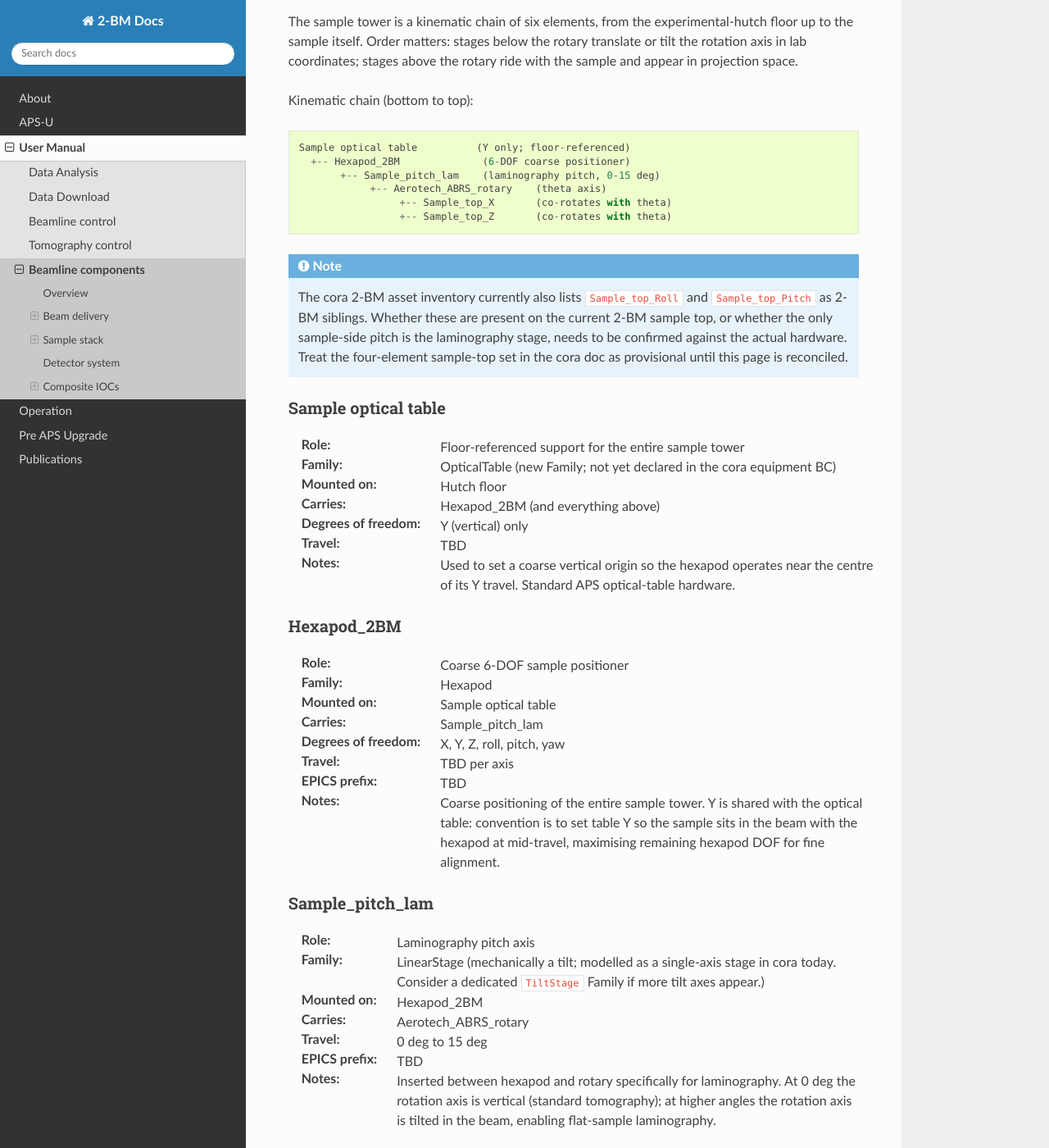
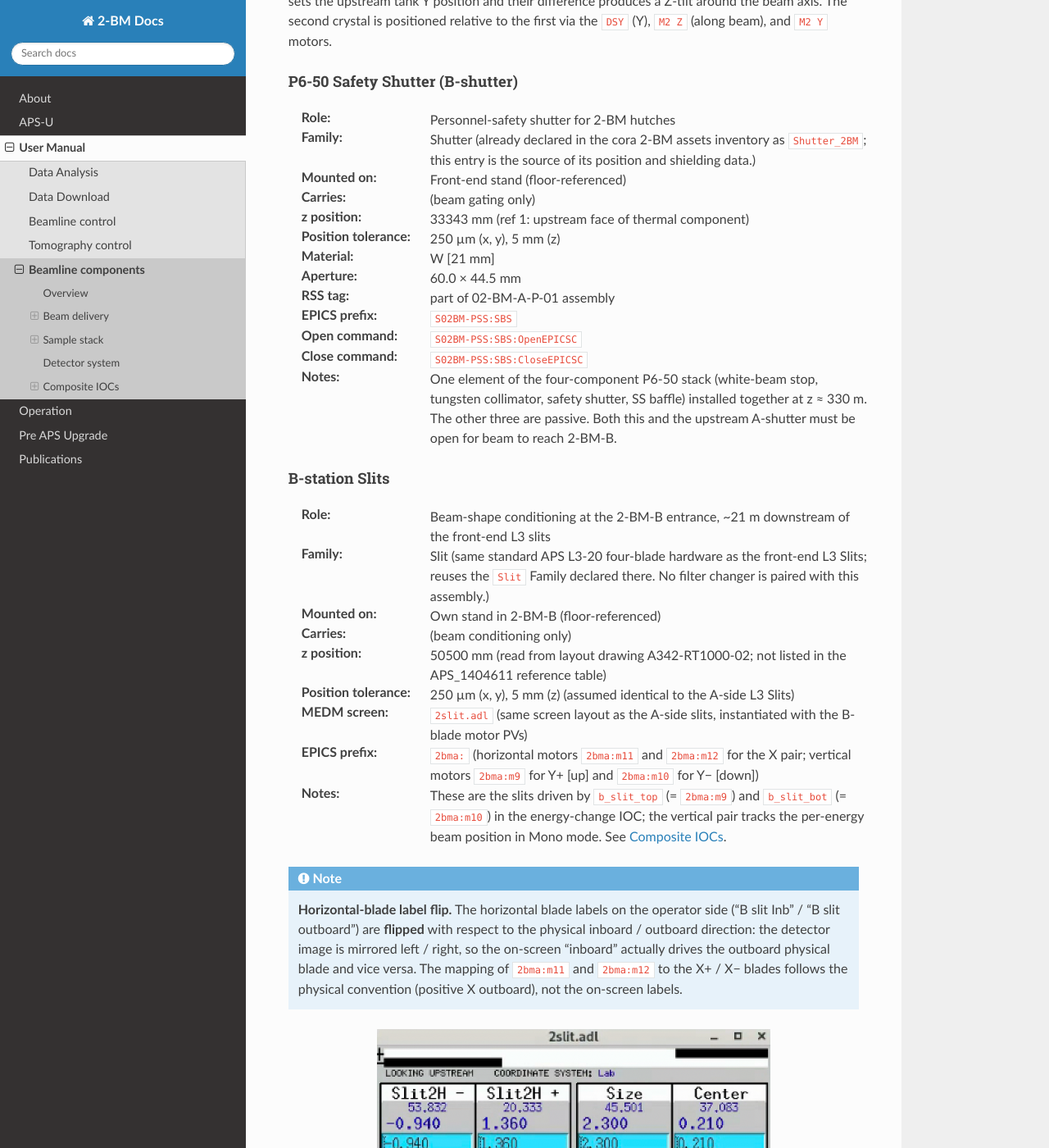
Before and after one commit to xray-imaging/2bm-docs, a Sphinx documentation site: the page built from docs/source/manual/item_020.rst, in a window 1280 px wide and 1400 px high, scrolled down 11145 px. Shown: the whole window at 82% size. Built offline with Sphinx 7.4.7 and the Read the Docs theme 3.1.0, drawn with Linux system fonts in a browser that asks for light colours; the version number could not be read and is left out; some of the changed text lies outside the part shown.

Commit message:
docs(item_020): add B-station L3 slits, beamline layout figure, reconcile cora identifiers
- Embed APS layout drawing A342-RT1000-02 in the Overview section.
- Reformat z-position values across the page (no thin-space, append mm unit).
- Add B-station Slits component (four-blade L3-style at z = 50500 mm in 2-BM-B):
  inventory-table row, walk-diagram line, per-component block with both
  horizontal/vertical MEDM screenshots, X-label flip note (m11/m12 horizontal
  pair, m9/m10 vertical pair), and link to b_slit_top/b_slit_bot in the
  energy-change IOC.
- Reconcile cora identifiers with post-update cora-doga:
  * Rename Slits Family to Slit (cora-doga families.md uses singular).
  * Update Pending status for Mirror (Mirror_2BM Asset), Monochromator, and
    Slit Family with pointers to docs/catalog/families.md and
    docs/deployments/2-bm/assets.md.
  * Correct Sample_pitch_lam (not yet in cora; closest pending entry is
    "Broader sample-stage motors").
  * Drop stale "provisional" framing for Sample_top_Roll/Sample_top_Pitch;
    both are active Devices in cora-doga assets.md.
  * Fix MCTOptics Level: Assembly -> Component. Tag Families on detector-chain
    Assets (Microscope/Objective/Camera/Scintillator). Add MCTOptics_lens_turret
    as a wired sibling. Note kinematic-mounting vs cora-ownership view.

```diff
--- a/docs/source/manual/item_020.rst
+++ b/docs/source/manual/item_020.rst
@@ -24,20 +24,31 @@
 Overview
 ========
 
-.. (Insert beamline layout image here; the existing schematic from
-.. ../img/2bma_beamline.png may be reused or replaced.)
+.. figure:: ../img/beamline_layout_A342-RT1000.png
+   :width: 720px
+   :align: center
+   :alt: 02-BM XSD beamline layout (APS drawing A342-RT1000, Rev 02)
+
+   02-BM XSD beamline layout (APS drawing **A342-RT1000**, Rev 02,
+   05/27/26). Top: building footprint with the 2-BM-A and 2-BM-B
+   hutches. Bottom: beamline elevation with components labelled in
+   walking order through 2-BM-A; the 2-BM-B hutch (~49–57 m from the
+   source) contains a second set of L3 slits at z ≈ 50500 mm.
+   Source PDF: `A342-RT1000-02.pdf
+   <https://anl.app.box.com/file/2249043253618?s=r8e78v7jj30ggqhmbge0bin2mb4iof7w>`_.
 
 Physical walk, source to detector (z values from the APS reference
 table, in millimetres from the centre of the storage-ring straight
-section; the beamline runs from z = 24 020 at the FE exit mask to
-z = 56 764 at the photon stop)::
+section; the beamline runs from z = 24020 at the FE exit mask to
+z = 56764 at the photon stop)::
 
    Storage ring source
      -> A-shutter (front-end)          (in 2-BM-A; z TBD)
-     -> L3 Slits + Filters             (z 25 225)
-     -> Y3-30 Mirror                   (z 27 626)
-     -> Double Multilayer Mono (DMM)   (z 29 335 / 29 934)
-     -> B-shutter (P6-50 Safety)       (z 33 343)
+     -> L3 Slits + Filters             (z = 25225 mm)
+     -> Y3-30 Mirror                   (z = 27626 mm)
+     -> Double Multilayer Mono (DMM)   (z = 29335 / 29934 mm)
+     -> B-shutter (P6-50 Safety)       (z = 33343 mm)
+     -> B-station Slits (L3-style)     (z = 50500 mm; in 2-BM-B)
      -> Sample stack                   (in 2-BM-B; optical table + tower)
      -> Detector system                (MCTOptics + Optique Peter Z + detector table)
 
@@ -73,7 +84,7 @@
    components) need a separate reconciliation pass before this page is
    considered final.
 
-Coordinate convention (from the reference table):
+Coordinate convention (from the APS_1404611 reference table linked above):
 
 - ``X`` = horizontal, positive outboard [mm]
 - ``Y`` = vertical, positive up [mm]
@@ -117,23 +128,28 @@
      - Notes
    * - 2
      - L3 Slits with Filters
-     - 25 225
+     - 25225
      - 2
      - Operational; see block below. Splits into L3 Slits (shape) and L3 Filters (energy absorption); shared assembly.
    * - 4
      - Y3-30 Mirror
-     - 27 626
+     - 27626
      - 2
      - Silicon · defines the ♠ / ♦ alternate centrelines · operational, see block below
    * - 5
      - Double Multilayer Monochromator
-     - 29 335 / 29 934
+     - 29335 / 29934
      - 2
      - Silicon · two crystals (Y offsets 9.0 / 41.0 mm) · operational, see block below
+   * - —
+     - B-station Slits
+     - 50500
+     - 2
+     - Second four-blade L3-style slits in 2-BM-B (no filter changer paired). Not in APS_1404611; z read from layout drawing A342-RT1000-02. Operational, see block below.
 
 Common position tolerances across all rows: dx = dy = 250 µm, dz = 5 mm.
 
-All three items are operational (have command surfaces) and are
+All four items are operational (have command surfaces) and are
 expanded in :ref:`operational components <operational-components>`.
 The P6-50 safety shutter (item 8c in the APS reference table) is also
 operational but gates the beam rather than conditioning it; it appears
@@ -179,14 +195,15 @@
 ~~~~~~~~
 
 :Role: Beam-shape conditioning, upstream of the mirror
-:Family: Slits
-   (new Family; not yet declared in the cora equipment BC. Standard
-   APS L3-20 four-blade slits — two horizontal (X−, X+) and two
-   vertical (Y−, Y+) blade motors, plus per-direction derived
-   ``Size`` / ``Center`` calc axes.)
+:Family: Slit
+   (listed as "Pending in code" in the cora Equipment BC families
+   catalog at ``docs/catalog/families.md``; not yet a registered
+   Family. Standard APS L3-20 four-blade slits — two horizontal
+   (X−, X+) and two vertical (Y−, Y+) blade motors, plus per-
+   direction derived ``Size`` / ``Center`` calc axes.)
 :Mounted on: Front-end stand (floor-referenced)
 :Carries: (beam conditioning only)
-:z position: 25 225 mm (ref 2: centre of optic; shared with Filters)
+:z position: 25225 mm (ref 2: centre of optic; shared with Filters)
 :Position tolerance: 250 µm (x, y), 5 mm (z)
 :Reference drawing: L3200000-03.pdf
 :As-built drawings: https://anl.box.com/s/sgmoux6db8tsx71pvifzkf2ajopfidqx
@@ -340,12 +357,15 @@
 
 :Role: Vertical-deflecting mirror; defines the alternate beam centrelines
 :Family: Mirror
-   (already listed as Pending in the cora 2-BM assets inventory.
-   Composes a mirror body with an in-vacuum stripe selector and an
-   external optical-table sub-assembly carrying Y / X / Z stages.)
+   (Pending in cora-doga: Asset ``Mirror_2BM`` appears in the
+   Pending table at ``docs/deployments/2-bm/assets.md`` and Family
+   ``Mirror`` is listed as "Pending in code" at
+   ``docs/catalog/families.md``. Composes a mirror body with an
+   in-vacuum stripe selector and an external optical-table sub-
+   assembly carrying Y / X / Z stages.)
 :Mounted on: Optical table (``[Dma:table1]`` via the ``table_full`` IOC)
 :Carries: (beam conditioning only)
-:z position: 27 626 mm (ref 2: centre of optic; mirror-1 axis)
+:z position: 27626 mm (ref 2: centre of optic; mirror-1 axis)
 :Position tolerance: 250 µm (x, y), 5 mm (z)
 :Material: Silicon
 :Mirror length: 0.993 m (used by the angle calc record)
@@ -432,17 +452,19 @@
 
 :Role: Energy selection (monochromatic mode)
 :Family: Monochromator
-   (new Family; not yet declared in the cora equipment BC. Two
-   crystals — upstream (US) and downstream (DS) — each with X / Y /
-   Bragg-arm drives, plus global tank Y / Z. Upstream crystal carries
-   a split Y (OB / IB) for combined Y translation and Z-tilt.)
+   (listed as "Pending in code" in the cora Equipment BC families
+   catalog at ``docs/catalog/families.md``; not yet a registered
+   Family. Two crystals — upstream (US) and downstream (DS) — each
+   with X / Y / Bragg-arm drives, plus global tank Y / Z. Upstream
+   crystal carries a split Y (OB / IB) for combined Y translation
+   and Z-tilt.)
 :Mounted on: Front-end stand (floor-referenced)
 :Carries: (beam conditioning only)
-:z position: crystal 1 at 29 335 mm, crystal 2 at 29 934 mm (ref 2: centre of optic)
+:z position: crystal 1 at 29335 mm, crystal 2 at 29934 mm (ref 2: centre of optic)
 :Y offset: 9.0 mm (crystal 1), 41.0 mm (crystal 2)
 :Position tolerance: 250 µm (x, y), 5 mm (z)
 :Material: Silicon
-:Inter-crystal spacing: 1 323 mm along beam, 765 mm in/out-board (read from screen)
+:Inter-crystal spacing: 1323 mm along beam, 765 mm in/out-board (read from screen)
 :Reference (ops): https://docs2bm.readthedocs.io/en/latest/source/ops/item_021.html#dmm
 :MEDM screen: ``DMMV.adl`` (running on ``arcturus``)
 :EPICS prefix: ``2bma:`` (motors listed below)
@@ -511,7 +533,7 @@
    shielding data.)
 :Mounted on: Front-end stand (floor-referenced)
 :Carries: (beam gating only)
-:z position: 33 343 mm (ref 1: upstream face of thermal component)
+:z position: 33343 mm (ref 1: upstream face of thermal component)
 :Position tolerance: 250 µm (x, y), 5 mm (z)
 :Material: W [21 mm]
 :Aperture: 60.0 × 44.5 mm
@@ -524,6 +546,68 @@
    tungsten collimator, safety shutter, SS baffle) installed
    together at z ≈ 330 m. The other three are passive. Both this
    and the upstream A-shutter must be open for beam to reach 2-BM-B.
+
+B-station Slits
+~~~~~~~~~~~~~~~
+
+:Role: Beam-shape conditioning at the 2-BM-B entrance, ~21 m
+   downstream of the front-end L3 slits
+:Family: Slit
+   (same standard APS L3-20 four-blade hardware as the front-end
+   L3 Slits; reuses the ``Slit`` Family declared there. No filter
+   changer is paired with this assembly.)
+:Mounted on: Own stand in 2-BM-B (floor-referenced)
+:Carries: (beam conditioning only)
+:z position: 50500 mm (read from layout drawing A342-RT1000-02; not
+   listed in the APS_1404611 reference table)
+:Position tolerance: 250 µm (x, y), 5 mm (z) (assumed identical to
+   the A-side L3 Slits)
+:MEDM screen: ``2slit.adl`` (same screen layout as the A-side slits,
+   instantiated with the B-blade motor PVs)
+:EPICS prefix: ``2bma:`` (horizontal motors ``2bma:m11`` and
+   ``2bma:m12`` for the X pair; vertical motors ``2bma:m9`` for
+   Y+ [up] and ``2bma:m10`` for Y− [down])
+:Notes:
+   These are the slits driven by ``b_slit_top`` (= ``2bma:m9``) and
+   ``b_slit_bot`` (= ``2bma:m10``) in the energy-change IOC; the
+   vertical pair tracks the per-energy beam position in Mono mode.
+   See :ref:`composite-iocs`.
+
+.. note::
+
+   **Horizontal-blade label flip.** The horizontal blade labels on
+   the operator side ("B slit Inb" / "B slit outboard") are
+   **flipped** with respect to the physical inboard / outboard
+   direction: the detector image is mirrored left / right, so the
+   on-screen "inboard" actually drives the outboard physical blade
+   and vice versa. The mapping of ``2bma:m11`` and ``2bma:m12`` to
+   the X+ / X− blades follows the physical convention (positive X
+   outboard), not the on-screen labels.
+
+.. figure:: ../img/b_slits_horizontal.png
+   :width: 480px
+   :align: center
+   :alt: 2slit.adl horizontal slits screen (2-BM-B)
+
+   ``2slit.adl`` (2-BM-B instance) — horizontal-slits control screen
+   ("LOOKING UPSTREAM", ``Lab`` coordinate system). The two leftmost
+   columns (``Slit2H −`` / ``Slit2H +``) drive the individual blade
+   motors ``2bma:m11`` and ``2bma:m12``. See the label-flip note
+   above. The ``Size`` and ``Center`` columns are calc-driven
+   composites that move both blades together to set the aperture
+   width and centre.
+
+.. figure:: ../img/b_slits_vertical.png
+   :width: 480px
+   :align: center
+   :alt: 2slit.adl vertical slits screen (2-BM-B)
+
+   ``2slit.adl`` (2-BM-B instance) — vertical-slits control screen
+   (same layout as the horizontal screen). The two leftmost columns
+   drive the individual blade motors: ``2bma:m9`` for the Y+ blade
+   (up, screen-labelled ``Slit2V +``) and ``2bma:m10`` for the Y−
+   blade (down, screen-labelled ``Slit2V −``). The ``Size`` and
+   ``Center`` columns are calc-driven composites.
 
 
 Sample stack
@@ -555,13 +639,14 @@
 
 .. note::
 
-   The cora 2-BM asset inventory currently also lists
-   ``Sample_top_Roll`` and ``Sample_top_Pitch`` as 2-BM siblings. Whether
-   these are present on the current 2-BM sample top, or whether the
-   only sample-side pitch is the laminography stage, needs to be
-   confirmed against the actual hardware. Treat the four-element
-   sample-top set in the cora doc as provisional until this page is
-   reconciled.
+   The cora 2-BM asset inventory at
+   ``docs/deployments/2-bm/assets.md`` lists four sample-top
+   Devices under ``LinearStage``: ``Sample_top_X``,
+   ``Sample_top_Z``, ``Sample_top_Roll``, ``Sample_top_Pitch``.
+   This page reproduces ``Sample_top_X`` and ``Sample_top_Z`` as
+   the operational surfaces in the kinematic chain; ``Roll`` and
+   ``Pitch`` are present in cora but not yet documented per-
+   component here.
 
 
 Sample optical table
@@ -599,8 +684,11 @@
 
 :Role: Laminography pitch axis
 :Family: LinearStage
-   (mechanically a tilt; modelled as a single-axis stage in cora today.
-   Consider a dedicated ``TiltStage`` Family if more tilt axes appear.)
+   (mechanically a tilt; would model as a single-axis stage in cora.
+   Not yet registered in cora-doga — the closest pending entry is
+   "Broader sample-stage motors" under the Pending table at
+   ``docs/deployments/2-bm/assets.md``. Consider a dedicated
+   ``TiltStage`` Family if more tilt axes appear.)
 :Mounted on: Hexapod_2BM
 :Carries: Aerotech_ABRS_rotary
 :Travel: 0 deg to 15 deg
@@ -669,13 +757,23 @@
 
 Chain to capture (top of beam down to floor)::
 
-   MCTOptics_objective_{0,1,2}     (10x / 5x / 1.1x; lens turret selects)
-   Oryx_5MP_camera                 (2448 x 2048, 3.45 um pixel)
-   Scintillator_LuAG               (100 um LuAG)
-     +-- MCTOptics (Assembly)              <- microscope body
-          +-- Optique_Peter_focus_Z        <- linear Z, 0 to ~1 m along beam
-               +-- Detector optical table  <- roll / pitch / X / Y
+   MCTOptics_objective_{0,1,2}             Family: Objective       (10x / 5x / 1.1x)
+   Oryx_5MP_camera                         Family: Camera          (2448 x 2048, 3.45 um pixel)
+   Scintillator_LuAG                       Family: Scintillator    (100 um LuAG)
+     +-- MCTOptics (Component)             Family: Microscope      <- microscope body; parent of the three above in cora
+          +-- MCTOptics_lens_turret        Family: RotaryStage     <- wired sibling under 2-BM (turret selects which objective is in beam)
+          +-- Optique_Peter_focus_Z        Family: LinearStage     <- wired sibling under 2-BM (focus Z, 0 to ~1 m along beam)
+               +-- Detector optical table                          <- roll / pitch / X / Y
                     +-- Hutch floor
+
+The ASCII chain above shows the kinematic-mounting view (top of beam
+down to floor). cora's ownership view is different:
+``MCTOptics_lens_turret`` and ``Optique_Peter_focus_Z`` are registered
+as Device-level siblings under the ``2-BM`` Unit, then wired into the
+``MCTOptics`` Component via ``Plan.wiring`` rather than nested under
+it. The objectives, camera, and scintillator are the children of
+``MCTOptics`` in cora. See ``docs/deployments/2-bm/assets.md`` for the
+canonical composition.
 
 
 .. _composite-iocs:
```
Also changed, not shown: other parts of docs/source/manual/item_020.rst (+1 -1 lines), docs/source/img/b_slits_horizontal.png (added), docs/source/img/b_slits_vertical.png (added), docs/source/img/beamline_layout_A342-RT1000.png (added).
